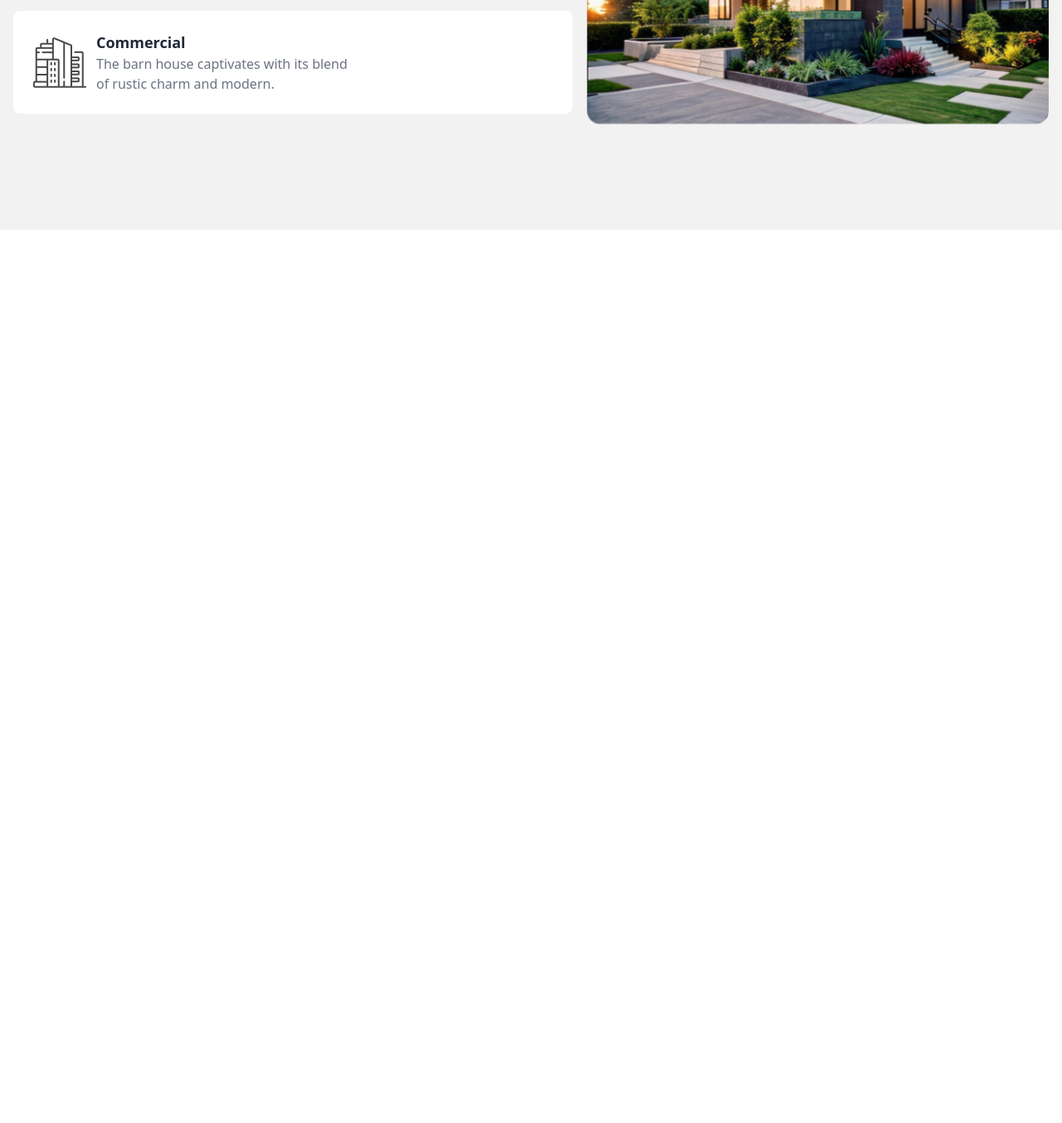
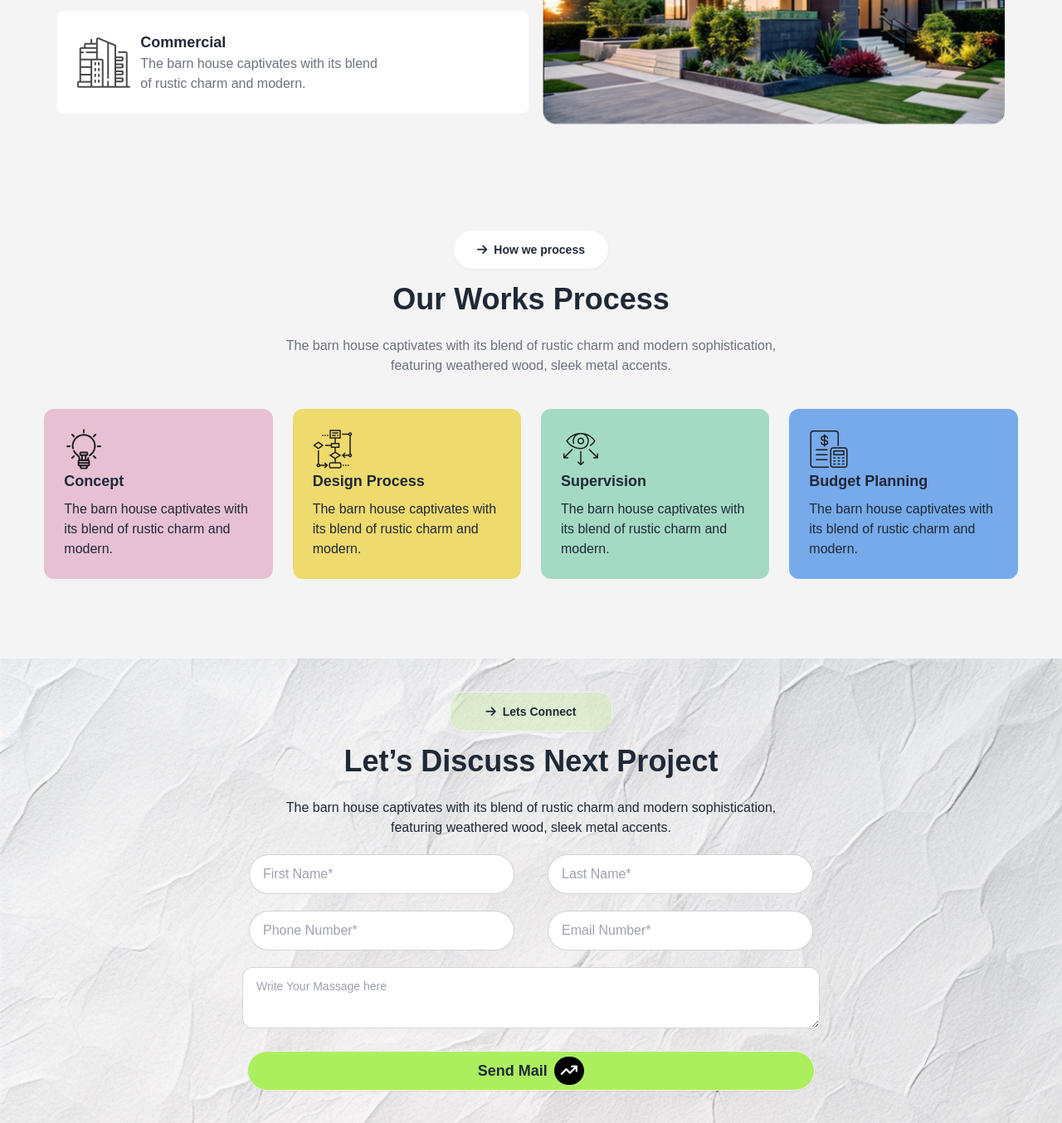
Before and after one commit to jakriyaa/Assignment-Three-Jakariya, a plain HTML site: page index.html in a window 1280 px wide. Shown: the part 1323-2677 px from the top of the page at 83% size. Before the commit the page ends 1600 px from the top, so only its background shows below. Drawn offline with nearby package versions, Linux system fonts and the light colour scheme.

Commit message:
another codded commit

```diff
--- a/index.html
+++ b/index.html
@@ -38,6 +38,11 @@
         },
       };
     </script>
+    <style>
+      body{
+        font-family: "Manrope", sans-serif;
+      }
+    </style>
   </head>
 
   <body>
@@ -113,11 +118,14 @@
 
        </section>
     </header>
+
     <!-- Main Part -->
      <main>
-      <!-- Main Part 1 -->
-      <section class="bg-[#f4f4f4]">
-        <div class="hero bg-base-200 min-h-screen">
+   <!--  Gray Part Start-->
+     <div  class="bg-[#f4f4f4]">
+       <section class=" w-11/12 mx-auto">
+        <!--  Main Part One -->
+        <div class="hero min-h-screen">
           <div class="hero-content flex-col-reverse  lg:flex-row-reverse">
             <img class="w-[335px] h-[220px] sm:w-[570px] sm:h-[545px]" src="./assets/Rectangle.png" alt="">
             <div class="flex flex-col">
@@ -148,7 +156,90 @@
             </div>
           </div>
         </div>
+        <!-- Main Part Tow -->
+          <div class="flex flex-col items-center justify-center ">
+            <button class="btn bg-white rounded-full px-7 mb-4  "><span><i class="fa-solid fa-arrow-right"></i></span>How we process</button>
+            <h2 class="font-extrabold text-center text-4xl mb-6 ">Our Works Process</h2>
+            <p class=" text-center text-gray-500">The barn house captivates with its blend of rustic charm and modern sophistication,<br> featuring weathered wood, sleek metal accents.</p>
+
+            <div class="grid grid-cols-1 sm:grid-cols-4 gap-6 mb-24 mt-10 ">
+              <div class="bg-[#E7C1D3] p-6 rounded-xl" >
+                <img src="./assets/concept.png" alt="">
+                <h3 class="font-bold text-lg mb-2">Concept</h3>
+                <p>The barn house captivates with its blend of rustic charm and modern.</p>
+              </div>
+
+              <div class="bg-[#EFDA6E] p-6 rounded-xl" >
+                <img src="./assets/flow-chart.png" alt="">
+                <h3 class="font-bold text-lg mb-2">Design Process</h3>
+                <p>The barn house captivates with its blend of rustic charm and modern.</p>
+              </div>
+
+              <div class="bg-[#A4DAC3] p-6 rounded-xl" >
+                <img src="./assets/vision.png" alt="">
+                <h3 class="font-bold text-lg mb-2">Supervision</h3>
+                <p>The barn house captivates with its blend of rustic charm and modern.</p>
+              </div>
+
+              <div class="bg-[#77AAEA] p-6 rounded-xl" >
+                <img src="./assets/budget-planning.png" alt="">
+                <h3 class="font-bold text-lg mb-2">Budget Planning</h3>
+                <p>The barn house captivates with its blend of rustic charm and modern.</p>
+              </div>
+
+             </div>
+          </div>
       </section>
+     </div>
+     <!-- Challenge Part Start -->
+      <!-- Challenge Part End -->
+
+      <!-- Form Part Start -->
+       <section  class="bg-[url('./assets/bg.jpg')] bg-cover ">
+        <div class="w-11/12 mx-auto">
+
+          <div class="flex flex-col justify-center items-center">
+            <button class="btn bg-[#ABEF5F33] rounded-2xl sm:w-2/12 mb-4 mt-10 font-bold
+            "><span><i class="fa-solid fa-arrow-right"></i></span><a href="#">Lets Connect</a></button>
+            <h2 class="text-4xl font-extrabold mb-6 text-center">Let’s Discuss Next Project</h2>
+            <p class="text-center">The barn house captivates with its blend of rustic charm and modern sophistication, <br> featuring weathered wood, sleek metal accents.</p>
+          </div>
+
+          <div class="flex flex-col items-center ">
+            <div class=" flex flex-col sm:flex-row mb-5 mt-5 gap-5 sm:gap-10 ">
+              <input type="text" placeholder="First Name*" class="input input-bordered rounded-3xl pr-32  w-full max-w-xs" />
+              <input type="text" placeholder="Last Name*" class="input input-bordered rounded-3xl pr-32  w-full max-w-xs" />
+              </div>
+              <div class="flex flex-col sm:flex-row gap-5 sm:gap-10 mb-5">
+                <input type="text" placeholder="Phone Number*" class="input input-bordered rounded-3xl pr-32  w-full max-w-xs" />
+              <input type="text" placeholder="Email Number*" class="input input-bordered rounded-3xl pr-32  w-full max-w-xs" />
+              </div>
+              <div><textarea class="textarea textarea-bordered pr-40 rounded-xl sm:pr-[500px] mb-5" placeholder="Write Your Massage here"></textarea></div>
+
+              <button class="  btn bg-primary font-bold rounded-3xl mb-24 w-11/12 sm:w-7/12 mx-auto text-lg">Send Mail <span><i class="fa-solid fa-arrow-trend-up bg-black p-2 rounded-full text-white"></i></span></button>
+          </div>
+
+       </section>
+
      </main>
+
+     <footer class="bg-black">
+      <section class="w-11/12 mx-auto ">
+        <div class="flex flex-col justify-center ">
+          <h1 class="text-white font-bold text-lg  text-center mt-12 mb-4"><span><i class="fa-solid fa-arrow-right bg-primary p-2 -rotate-45 mr-2 rounded-full"></i></span>Rinterio</h1>
+          <p class="text-center text-gray-300 mb-12">The barn house captivates with its blend of rustic charm and modern sophistication, <br>featuring weathered wood, sleek metal accents.</p>
+          <ul class="text-white flex flex-col sm:flex-row justify-between sm:w-[776px] mx-auto text-center">
+            <li><a href="#">Home</a></li>
+            <li><a href="#">Service</a></li>
+            <li><a href="#">Portfolio</a></li>
+            <li><a href="#">Blog</a></li>
+            <li><a href="#">Contact Us</a></li>
+          </ul>
+          <div class="flex items-center justify-center mt-10 mb-10"  >
+            <button class="bg-primary btn  sm:w-2/12 rounded-full text-1xl">Book Consult <span><i class="fa-solid fa-arrow-right -rotate-45 text-white bg-black p-2 rounded-full"></i></span></button>
+          </div>
+        </div>
+      </section>
+     </footer>
   </body>
 </html>
```
